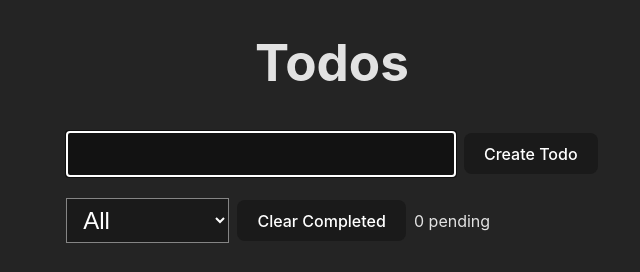
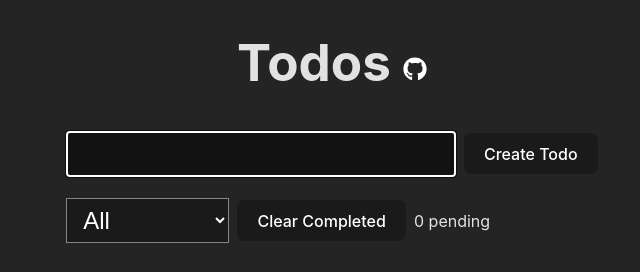
Before and after one commit to DiyiboDev/todo-store, a website built with Vite: page index.html in a window 1280 px wide. Shown: the top 272 px of the page, without its empty margins (308-948 px from the left). Built offline with nearby package versions, Linux system fonts and the light colour scheme.

Commit message:
Feat: Add icon for go to github repository

```diff
--- a/index.html
+++ b/index.html
@@ -10,7 +10,21 @@
   <body>
     <div id="app">
       <div class="content">
-        <h1>Todos</h1>
+        <h1>Todos <a href="https://github.com/DiyiboDev/todo-store"
+          target="_blank"
+          rel="noopener noreferrer"
+          aria-label="Ver repositorio en GitHub (se abre en nueva pestaña)"
+          class="github-link">
+         <svg viewBox="0 0 496 512"
+              role="img"
+              aria-hidden="true"
+              focusable="false"
+              width="24"
+              height="24">
+           <title>Ir al repositorio en GitHub</title>
+           <path fill="currentColor" d="M165.9 397.4c0 2-2.3 3.6-5.2 3.6-3.3 .3-5.6-1.3-5.6-3.6 0-2 2.3-3.6 5.2-3.6 3-.3 5.6 1.3 5.6 3.6zm-31.1-4.5c-.7 2 1.3 4.3 4.3 4.9 2.6 1 5.6 0 6.2-2s-1.3-4.3-4.3-5.2c-2.6-.7-5.5 .3-6.2 2.3zm44.2-1.7c-2.9 .7-4.9 2.6-4.6 4.9 .3 2 2.9 3.3 5.9 2.6 2.9-.7 4.9-2.6 4.6-4.6-.3-1.9-3-3.2-5.9-2.9zM244.8 8C106.1 8 0 113.3 0 252c0 110.9 69.8 205.8 169.5 239.2 12.8 2.3 17.3-5.6 17.3-12.1 0-6.2-.3-40.4-.3-61.4 0 0-70 15-84.7-29.8 0 0-11.4-29.1-27.8-36.6 0 0-22.9-15.7 1.6-15.4 0 0 24.9 2 38.6 25.8 21.9 38.6 58.6 27.5 72.9 20.9 2.3-16 8.8-27.1 16-33.7-55.9-6.2-112.3-14.3-112.3-110.5 0-27.5 7.6-41.3 23.6-58.9-2.6-6.5-11.1-33.3 2.6-67.9 20.9-6.5 69 27 69 27 20-5.6 41.5-8.5 62.8-8.5s42.8 2.9 62.8 8.5c0 0 48.1-33.6 69-27 13.7 34.7 5.2 61.4 2.6 67.9 16 17.7 25.8 31.5 25.8 58.9 0 96.5-58.9 104.2-114.8 110.5 9.2 7.9 17 22.9 17 46.4 0 33.7-.3 75.4-.3 83.6 0 6.5 4.6 14.4 17.3 12.1C428.2 457.8 496 362.9 496 252 496 113.3 383.5 8 244.8 8zM97.2 352.9c-1.3 1-1 3.3 .7 5.2 1.6 1.6 3.9 2.3 5.2 1 1.3-1 1-3.3-.7-5.2-1.6-1.6-3.9-2.3-5.2-1zm-10.8-8.1c-.7 1.3 .3 2.9 2.3 3.9 1.6 1 3.6 .7 4.3-.7 .7-1.3-.3-2.9-2.3-3.9-2-.6-3.6-.3-4.3 .7zm32.4 35.6c-1.6 1.3-1 4.3 1.3 6.2 2.3 2.3 5.2 2.6 6.5 1 1.3-1.3 .7-4.3-1.3-6.2-2.2-2.3-5.2-2.6-6.5-1zm-11.4-14.7c-1.6 1-1.6 3.6 0 5.9 1.6 2.3 4.3 3.3 5.6 2.3 1.6-1.3 1.6-3.9 0-6.2-1.4-2.3-4-3.3-5.6-2z"/>
+         </svg>
+       </a></h1>
 
         <form id="form">
           <fieldset>
--- a/src/style.css
+++ b/src/style.css
@@ -15,11 +15,19 @@
 
 a {
   font-weight: 500;
-  color: #646cff;
+  color: #fff;
   text-decoration: inherit;
 }
 a:hover {
   color: #535bf2;
+}
+.github-link {
+  transition: transform 0.2s ease;
+  display: inline-block;
+}
+
+.github-link:hover {
+  transform: scale(1.1);
 }
 
 body {
```
